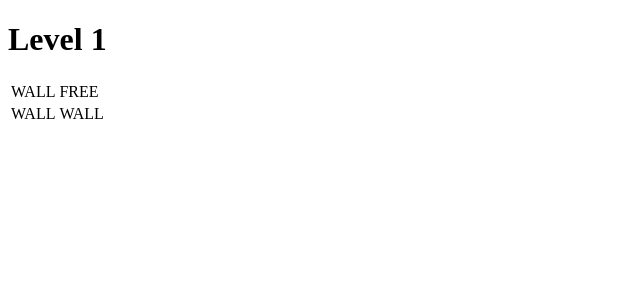
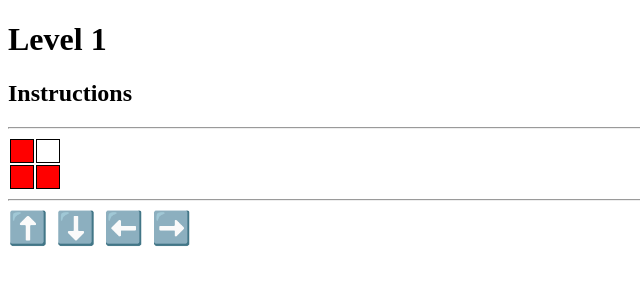
Before and after one commit to Dezzymei/CodeMaze, a Next.js app: page /level/1 in a window 1280 px wide. Shown: the top 300 px of the page, without its empty margins (0-640 px from the left). Built offline with nearby package versions, Linux system fonts and the light colour scheme.

Commit message:
Displaying the possible instructions and the list of instructions included

```diff
--- a/gameLogic/types.js
+++ b/gameLogic/types.js
@@ -1,2 +1,7 @@
 export const WALL = "WALL";
 export const FREE = "FREE";
+
+export const UP = "UP";
+export const DOWN = "DOWN";
+export const LEFT = "LEFT";
+export const RIGHT = "RIGHT";
--- a/pages/level/[levelId].js
+++ b/pages/level/[levelId].js
@@ -1,16 +1,59 @@
 import { useRouter } from "next/router";
 import Head from "next/head";
+import { useState } from "react";
 
-import { WALL, FREE } from "../../gameLogic/types";
+import { WALL, FREE, UP, DOWN, LEFT, RIGHT } from "../../gameLogic/types";
+
+const cellWidth = 20;
 
 export default function Level() {
   const router = useRouter();
   const { levelId } = router.query;
 
+  const [instructions, setInstructions] = useState([]);
+
   const levelData = [
     [WALL, FREE],
     [WALL, WALL],
   ];
+
+  const possibleInstructions = [
+    { direction: UP, symbol: "⬆️" },
+    { direction: DOWN, symbol: "⬇️" },
+    { direction: LEFT, symbol: "⬅️" },
+    { direction: RIGHT, symbol: "➡️" },
+  ];
+
+  const displayPossibleInstructions = (possibleInstructions) => {
+    return (
+      <div style={{ fontSize: "xx-large" }}>
+        {possibleInstructions.map((instruction) => {
+          return (
+            <>
+              <span
+                onClick={() => {
+                  setInstructions(instructions.concat(instruction));
+                }}
+              >
+                {instruction.symbol}
+              </span>
+              &nbsp;
+            </>
+          );
+        })}
+      </div>
+    );
+  };
+
+  const displayInstructions = (instructions) => {
+    return (
+      <div style={{ fontSize: "xx-large" }}>
+        {instructions.map((instruction) => {
+          return <>{instruction.symbol}</>;
+        })}
+      </div>
+    );
+  };
 
   const constructLevel = (levelData) => {
     const width = levelData.length;
@@ -27,7 +70,18 @@ export default function Level() {
           return (
             <tr>
               {row.map((cell) => {
-                return <td>{cell}</td>;
+                return (
+                  <td
+                    style={{
+                      border: "1px solid",
+                      background: cell === WALL ? "red" : "white",
+                      width: cellWidth,
+                      height: cellWidth,
+                    }}
+                  >
+                    &nbsp;
+                  </td>
+                );
               })}
             </tr>
           );
@@ -42,7 +96,13 @@ export default function Level() {
         <title>Code Maze | Level {levelId}</title>
       </Head>
       <h1>Level {levelId}</h1>
+      <h2>Instructions</h2>
+
+      {displayInstructions(instructions)}
+      <hr />
       {constructLevel(levelData)}
+      <hr />
+      {displayPossibleInstructions(possibleInstructions)}
     </>
   );
 }
```
